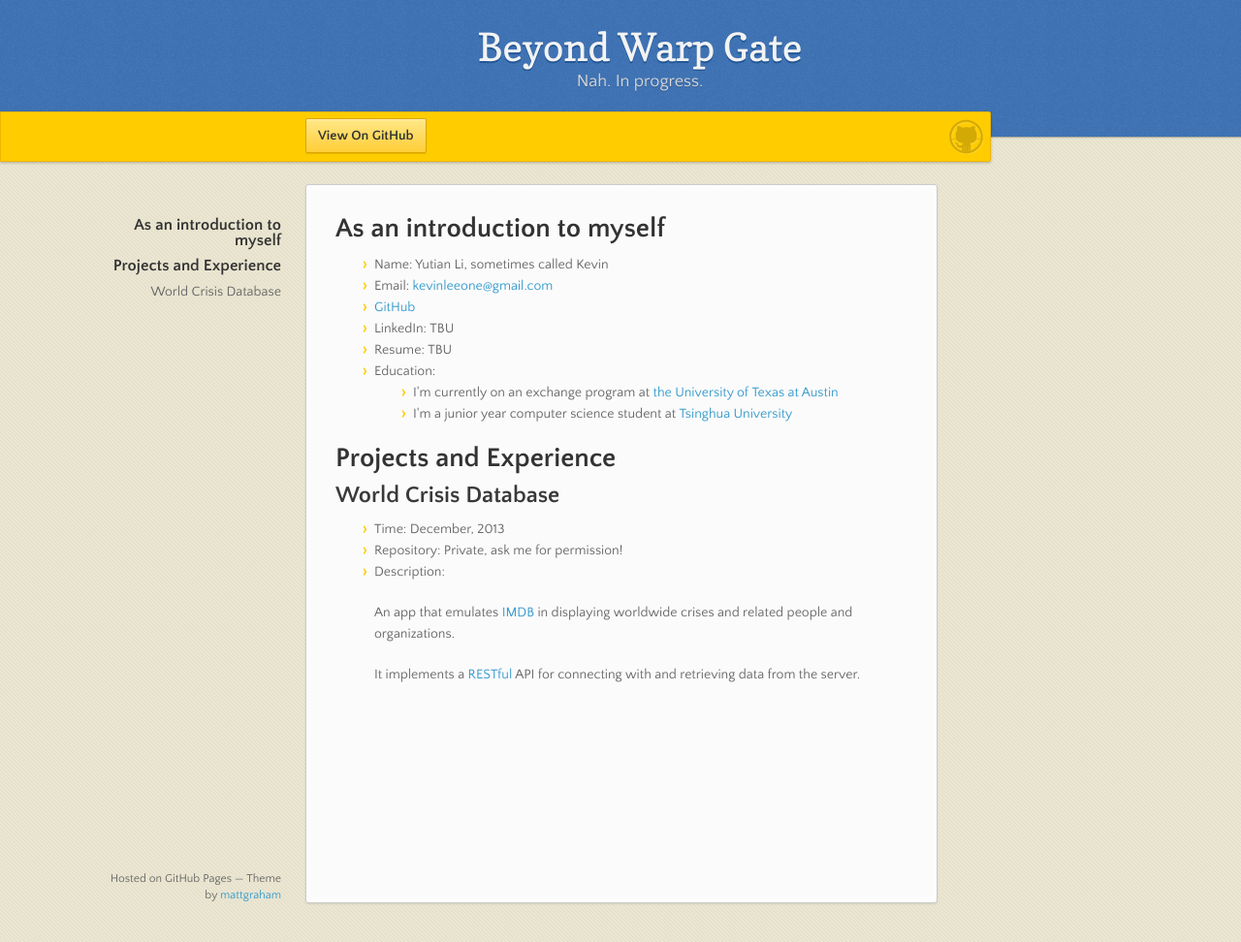
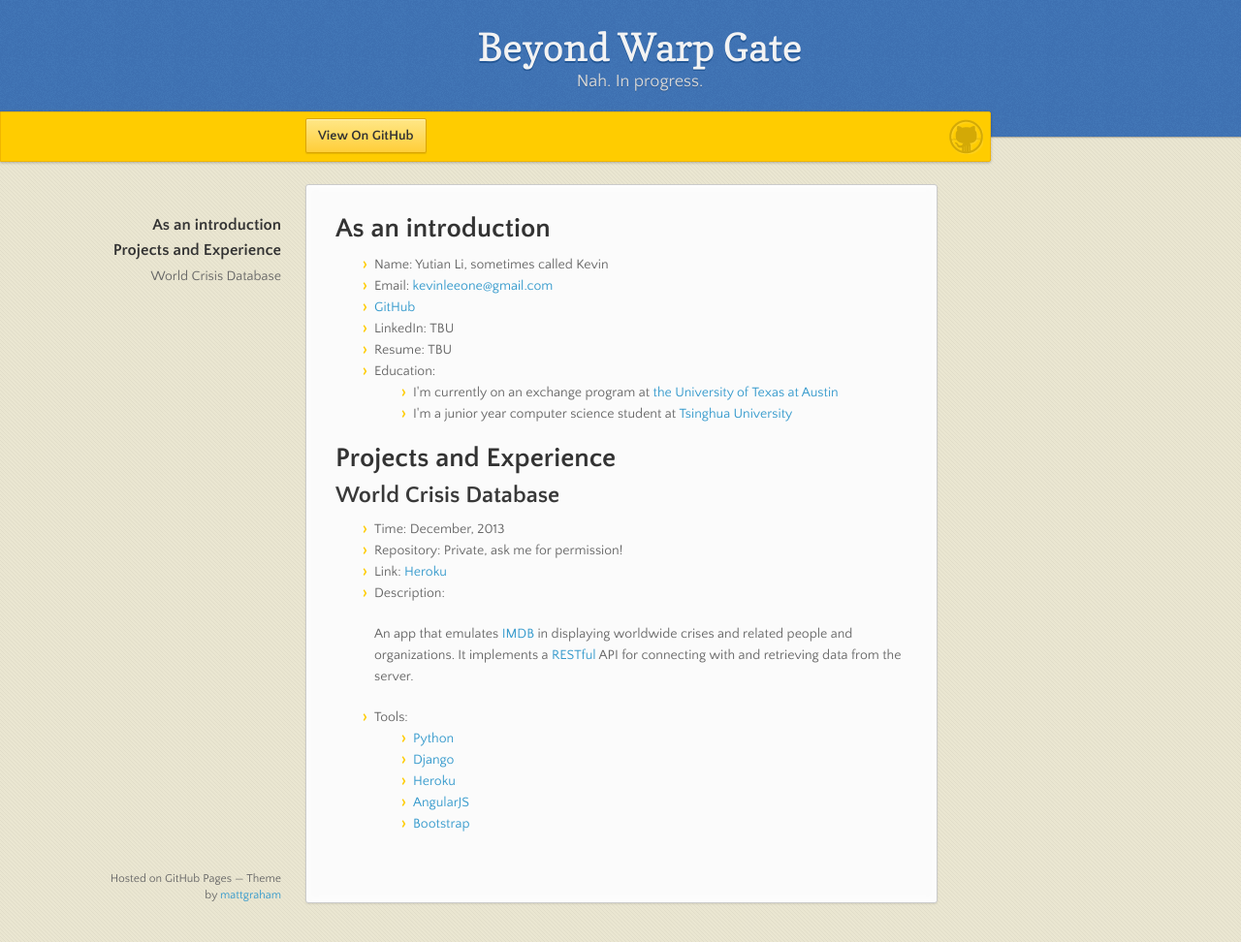
Before and after one commit to hotpxl/hotpxl.github.io, a Jekyll site: the page index.html, which Jekyll copies as it is, in a window 1280 px wide and 972 px high. Shown: the whole window at 97% size. Built offline with Jekyll 4.4.1, drawn with Linux system fonts in a browser that asks for light colours; nearby versions of some CDN libraries; Markdown is read by kramdown in place of the engine named in the settings.

Commit message:
Replace master branch with page content via GitHub

```diff
--- a/index.html
+++ b/index.html
@@ -33,7 +33,7 @@
       </nav>
       <section>
         <h1>
-<a name="as-an-introduction-to-myself" class="anchor" href="#as-an-introduction-to-myself"><span class="octicon octicon-link"></span></a>As an introduction to myself</h1>
+<a name="as-an-introduction" class="anchor" href="#as-an-introduction"><span class="octicon octicon-link"></span></a>As an introduction</h1>
 
 <ul>
 <li>Name: Yutian Li, sometimes called Kevin</li>
@@ -60,12 +60,23 @@
 <ul>
 <li>Time: December, 2013</li>
 <li>Repository: Private, ask me for permission!</li>
+<li>Link: <a href="http://cs373wcdb.herokuapp.com/">Heroku</a>
+</li>
 <li>
 <p>Description:</p>
 
-<p>An app that emulates <a href="http://www.imdb.com/">IMDB</a> in displaying worldwide crises and related people and organizations.</p>
+<p>An app that emulates <a href="http://www.imdb.com/">IMDB</a> in displaying worldwide crises and related people and organizations.
+It implements a <a href="http://en.wikipedia.org/wiki/Representational_state_transfer">RESTful</a> API for connecting with and retrieving data from the server.</p>
+</li>
+<li>Tools:
 
-<p>It implements a <a href="http://en.wikipedia.org/wiki/Representational_state_transfer">RESTful</a> API for connecting with and retrieving data from the server.</p>
+<ul>
+<li><a href="http://www.python.org/">Python</a></li>
+<li><a href="https://www.djangoproject.com/">Django</a></li>
+<li><a href="https://www.heroku.com/">Heroku</a></li>
+<li><a href="http://angularjs.org/">AngularJS</a></li>
+<li><a href="http://getbootstrap.com/">Bootstrap</a></li>
+</ul>
 </li>
 </ul>
       </section>
--- a/params.json
+++ b/params.json
@@ -1 +1 @@
-{"name":"Beyond Warp Gate","tagline":"Nah. In progress.","body":"# As an introduction to myself\r\n\r\n* Name: Yutian Li, sometimes called Kevin\r\n* Email: [kevinleeone@gmail.com](mailto:kevinleeone@gmail.com)\r\n* [GitHub](https://github.com/kevinleeone)\r\n* LinkedIn: TBU\r\n* Resume: TBU\r\n* Education:\r\n  * I'm currently on an exchange program at [the University of Texas at Austin](http://www.utexas.edu/)\r\n  * I'm a junior year computer science student at [Tsinghua University](http://www.tsinghua.edu.cn/publish/then/)\r\n\r\n# Projects and Experience\r\n\r\n## World Crisis Database\r\n* Time: December, 2013\r\n* Repository: Private, ask me for permission!\r\n* Description:\r\n\r\n  An app that emulates [IMDB](http://www.imdb.com/) in displaying worldwide crises and related people and organizations.\r\n\r\n  It implements a [RESTful](http://en.wikipedia.org/wiki/Representational_state_transfer) API for connecting with and retrieving data from the server.","google":"","note":"Don't delete this file! It's used internally to help with page regeneration."}
+{"name":"Beyond Warp Gate","tagline":"Nah. In progress.","body":"# As an introduction\r\n\r\n* Name: Yutian Li, sometimes called Kevin\r\n* Email: [kevinleeone@gmail.com](mailto:kevinleeone@gmail.com)\r\n* [GitHub](https://github.com/kevinleeone)\r\n* LinkedIn: TBU\r\n* Resume: TBU\r\n* Education:\r\n  * I'm currently on an exchange program at [the University of Texas at Austin](http://www.utexas.edu/)\r\n  * I'm a junior year computer science student at [Tsinghua University](http://www.tsinghua.edu.cn/publish/then/)\r\n\r\n# Projects and Experience\r\n\r\n## World Crisis Database\r\n* Time: December, 2013\r\n* Repository: Private, ask me for permission!\r\n* Link: [Heroku](http://cs373wcdb.herokuapp.com/)\r\n* Description:\r\n\r\n  An app that emulates [IMDB](http://www.imdb.com/) in displaying worldwide crises and related people and organizations.\r\n  It implements a [RESTful](http://en.wikipedia.org/wiki/Representational_state_transfer) API for connecting with and retrieving data from the server.\r\n* Tools:\r\n  * [Python](http://www.python.org/)\r\n  * [Django](https://www.djangoproject.com/)\r\n  * [Heroku](https://www.heroku.com/)\r\n  * [AngularJS](http://angularjs.org/)\r\n  * [Bootstrap](http://getbootstrap.com/)","google":"","note":"Don't delete this file! It's used internally to help with page regeneration."}
```
